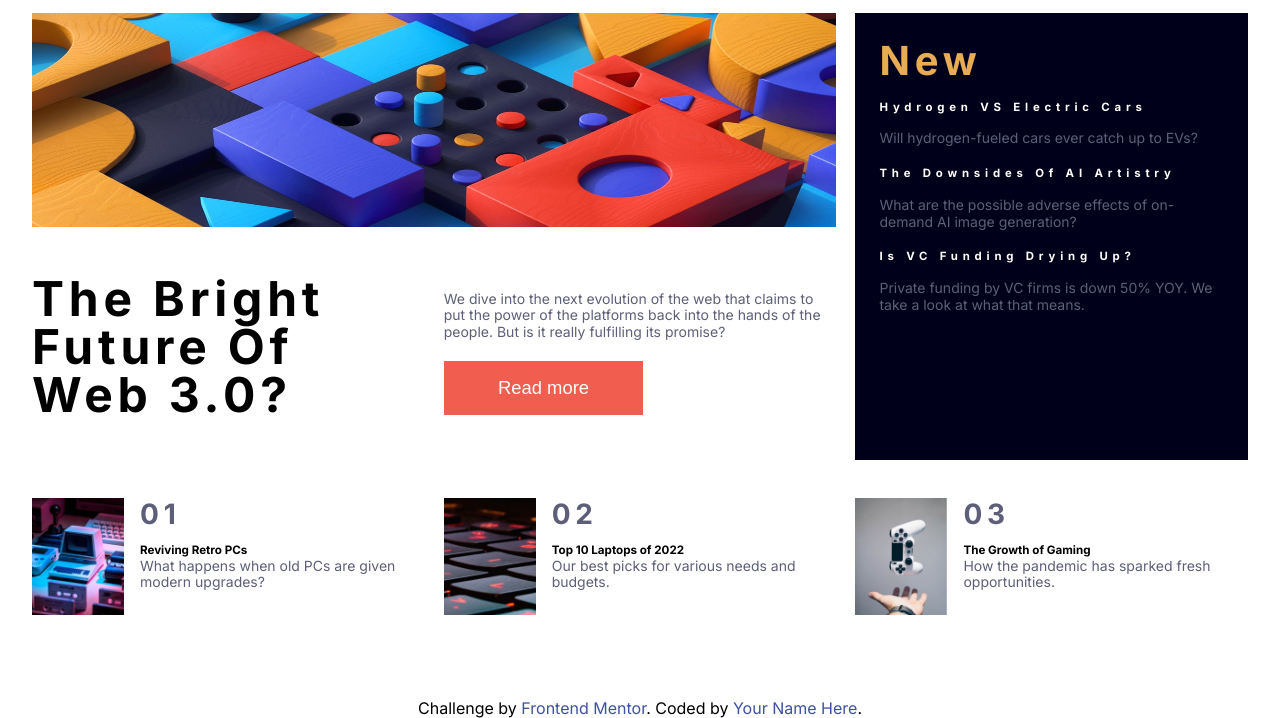
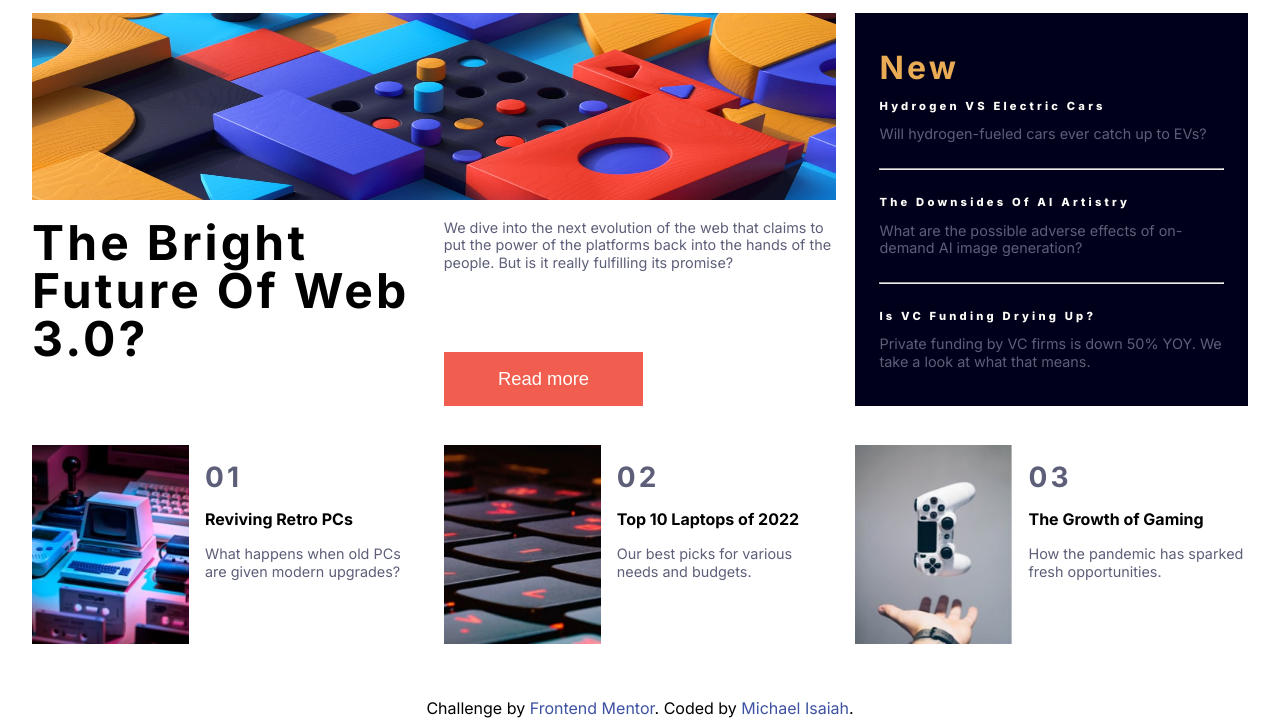
Before and after one commit to mic-isa/news-homepage-master, a plain HTML site: page index.html in a window 1280 px wide. Shown: the part 82-800 px from the top of the page. Drawn offline with Linux system fonts and the light colour scheme.

Commit message:
Add files via upload

```diff
--- a/index.html
+++ b/index.html
@@ -40,14 +40,17 @@
 
       </div>
       <div class="new-container">
-
+        <div class="news-content">
           <h2 class="">New </h2>
           <h4 class="">Hydrogen VS Electric Cars</h4>
           <p class="">Will hydrogen-fueled cars ever catch up to EVs?</p>
+          <hr>
           <h4 class="">The Downsides of AI Artistry</h4>
           <p class="">What are the possible adverse effects of on-demand AI image generation?</p>
+          <hr>
           <h4 class="">Is VC Funding Drying Up?</h4>
           <p class="">Private funding by VC firms is down 50% YOY. We take a look at what that means.</p>
+        </div>
 
       </div>
       <div class="web-container">
@@ -65,7 +68,7 @@
 
       <div class="num-container">
         <img src="assets\images\image-retro-pcs.jpg"  alt="" class="retro">
-        <div class="one-container">
+        <div class="num-num-container">
           <h3 class="">01</h3>
           <h5 class="">Reviving Retro PCs</h5>
           <p class="">What happens when old PCs are given modern upgrades?</p>
@@ -75,17 +78,18 @@
 
       <div class="num-container">
           <img src="assets\images\image-top-laptops.jpg"  alt="" class="laptop">
-        <div class="two-container">
+        <div class="num-num-container">
           <h3 class="">02</h3>
           <h5 class="">Top 10 Laptops of 2022</h5>
           <p class="">Our best picks for various needs and budgets.</p>
         </div>
 
+
       </div>
 
       <div class="num-container">
         <img src="assets\images\image-gaming-growth.jpg"  alt="" class="gaming">
-        <div class="three-container">
+        <div class="num-num-container">
           <h3 class="">03</h3>
           <h5 class="">The Growth of Gaming</h5>
           <p class=""> How the pandemic has sparked fresh opportunities.</p>
@@ -98,7 +102,7 @@
 
     <div class="attribution">
       Challenge by <a href="https://www.frontendmentor.io?ref=challenge" target="_blank">Frontend Mentor</a>.
-      Coded by <a href="#">Your Name Here</a>.
+      Coded by <a href="#">Michael Isaiah</a>.
     </div>
 
   </div>
--- a/styles.css
+++ b/styles.css
@@ -8,12 +8,7 @@
     --clr-dark-grayish-blue: hsl(236, 13%, 42%);
     --clr--dark-blue: hsl(240, 100%, 5%);
     --ff-secondary: 'Inter', sans-serif;
-    --radius: 0.250rem;
-    --radius-1: .50rem;
-    --spacing: 0.3rem;
-    --max-width: 1170px;
-    --fixed-width: 620px;
-    --transition: all 0.3s linear;
+    --spacing: 0.2rem;
 }
 /* =============== Global Styles =============== */
 
@@ -35,11 +30,10 @@ ul {
     letter-spacing: var(--spacing);
     text-transform: capitalize;
     line-height: 1.25;
-    margin-bottom: 0.75rem;
     font-family: var(--ff-primary);
   }
   h1 {
-    font-size: 3rem;
+    font-size: 3.5rem;
 
   }
   h2 {
@@ -47,31 +41,42 @@ ul {
     color: var(--clr-primary-soft-orange);
   }
   h3 {
-    font-size: 1.25rem;
+    font-size: 2.5rem;
     color: var(--clr-dark-grayish-blue);
   }
   h4 {
-    font-size: 0.875rem;
+    font-size: 1rem;
     color: var(--clr-off-white);
   }
+  h5 {
+    font-size: 1.05rem;
+  }
   p {
-    margin-bottom: 1.25rem;
+    font-size: 1.15rem;
+    font-weight: 500;
     color: var(--clr-dark-grayish-blue);
   }
+  hr{
+    margin: 0.125rem 0;
+}
+
   @media screen and (min-width: 800px) {
     h1 {
       font-size: 3rem;
+      height: 100%;
     }
     h2 {
-      font-size: 2.5rem;
-      margin-bottom: 1rem;
+      font-size: 2.0rem;
     }
     h3 {
       font-size: 1.75rem;
     }
     h4 {
-      font-size: 0.7125rem;
-      margin-bottom: 1rem;
+      font-size: 0.7rem;
+      font-weight: 800;
+    }
+    hr{
+        margin: 0.85rem 0;
     }
     body {
       font-size: 1.3rem;
@@ -84,6 +89,12 @@ ul {
     h4,p {
       line-height: 1.2;
     }
+    h5 {
+        font-size: 1.0rem;
+      }
+      p {
+        font-size: 0.90rem;
+      }
   }
 body {
     font-family: var(--ff-secondary);
@@ -96,16 +107,15 @@ body {
     display: flex;
     flex-direction: column;
     position: relative;
-    padding: 1rem;
+    padding: 2rem;
     width : 100%;
 }
 section{
     display: grid;
     grid-template-columns: 1fr;
-    grid-template-rows: repeat(9,minmax(0,1fr));
+    grid-template-rows: repeat(10,minmax(0,1fr));
     gap:1.2rem;
-    margin-top:1rem ;
-
+    margin:1rem 0;
 }
 .nav-header{
     display: flex;
@@ -114,7 +124,6 @@ section{
     color: var(--clr-white);
     align-items: center;
     justify-content: space-between;
-   /* align-content: space-around;*/
     width: 100%;
     z-index:100;
 }
@@ -153,8 +162,6 @@ section{
     gap:1.2rem;
     color: var(--clr-black);
     font-size: 1.1rem;
-
-
 }
  .men{
     display:none ;
@@ -190,7 +197,6 @@ section{
   position: absolute;
   top: 0;
   left: 0;
- /* z-index: -1;*/
 }
 .desktop{
     display: none;
@@ -198,8 +204,18 @@ section{
 .new-container{
     background-color: var(--clr--dark-blue);
     grid-column: span 1;
-    grid-row: span 2;
-    padding: 1.5rem;
+    grid-row: span 3;
+    grid-row-start: 5;
+    grid-row-end: 8;
+    padding: 2rem;
+    flex-grow: 1;
+    height: 100%;
+}
+.news-content{
+    height: 100%;
+    display: flex;
+    flex-direction: column;
+    justify-content: space-evenly;
 }
 .web-container{
     grid-column: span 1;
@@ -207,12 +223,13 @@ section{
     display: flex;
     justify-content: center;
     align-items: center;
+    height: 100%;
 }
 .evolution-container{
     grid-row: span 1;
     display: flex;
     flex-direction: column;
-    justify-content: center;
+    justify-content: space-between;
     align-items: flex-start;
 }
 .btn{
@@ -228,11 +245,18 @@ section{
     grid-row: span 1;
     display: flex;
     gap:1rem;
-    margin-top:1.2rem ;
+    margin-top:0rem ;
+    align-items: flex-start;
+}
+.num-num-container{
+    display: flex;
+    flex-direction: column;
+    justify-content: space-evenly;
+    height: 90%;
 }
 .num-container img{
-    max-width: 25%;
-    max-height: 60%;
+    min-width: 35%;
+    min-height: 90%;
 }
 @media screen and (min-width: 800px) {
     body {
@@ -242,10 +266,9 @@ section{
         padding: 2rem
     }
     section{
-        display: grid;
         grid-template-columns: repeat(3,minmax(0,1fr));
         grid-template-rows: repeat(3,minmax(0,1fr));
-        min-height: 85vh;
+        height: 75vh;
     }
     .nav-header{
         gap:2.5rem;
@@ -265,7 +288,6 @@ section{
         cursor: pointer;
         justify-content: flex-end;
     }
-
     .logo{
         font-size: 1.6rem;
     }
@@ -287,11 +309,14 @@ section{
         position: absolute;
         top: 0;
         left: 0;
-        /*z-index: -1;*/
     }
     .new-container{
         grid-row: span 2;
         grid-column: span 1;
+        padding: 1.5rem;
+    }
+    .news-content{
+        height: 100%;
     }
     .web-container{
         grid-row: span 1;
@@ -304,8 +329,12 @@ section{
     .num-container{
         grid-row: span 1;
         grid-column: span 1;
+        margin-top:1.2rem ;
     }
-
+    .num-container img{
+        min-width: 40%;
+        min-height: 90%;
+    }
 }
 .attribution {
     font-size: 16px;
@@ -314,7 +343,7 @@ section{
     left: 50%;
     bottom: 0px;
     transform: translateX(-50%);
-    width: 80%;
+    width: 100%;
 }
 .attribution a {
    color: hsl(228, 45%, 44%);
```
Lines whose indentation alone changed are shown as unchanged.
